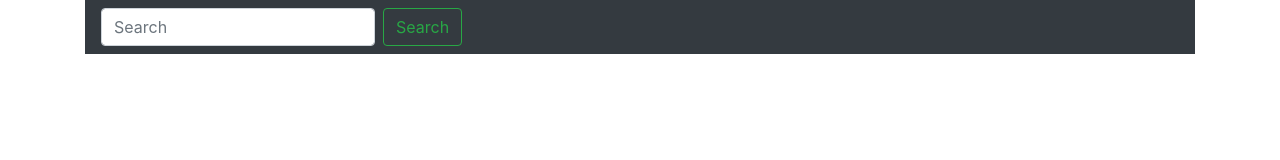
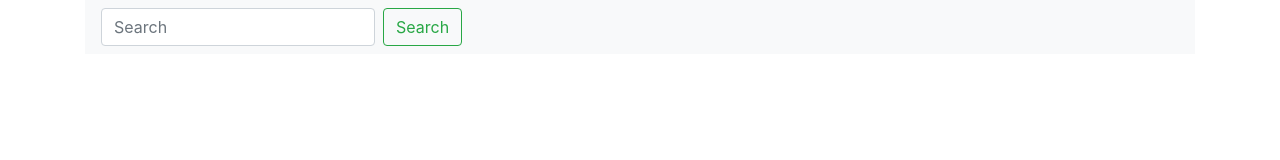
Before and after one commit to enmalafeev/project-lvl3-s464, a website built with webpack: page template.html in a window 1280 px wide. Built offline with nearby package versions, Linux system fonts and the light colour scheme.

Commit message:
add watch.js and light-theme for navbar

```diff
--- a/package.json
+++ b/package.json
@@ -24,6 +24,7 @@
     "axios": "^0.19.0",
     "bootstrap": "^4.3.1",
     "jquery": "^3.4.1",
+    "melanke-watchjs": "^1.5.0",
     "popper.js": "^1.15.0"
   },
   "devDependencies": {
--- a/template.html
+++ b/template.html
@@ -5,7 +5,7 @@
   </head>
   <body>
     <div class="container">
-      <nav class="navbar navbar-expand-lg navbar-dark bg-dark">
+      <nav class="navbar navbar-expand-lg navbar-light bg-light">
         <form class="form-inline">
           <input class="form-control mr-sm-2" type="search" placeholder="Search" aria-label="Search">
           <button class="btn btn-outline-success my-2 my-sm-0" type="submit">Search</button>
```
Also changed, not shown: 1 other file.
